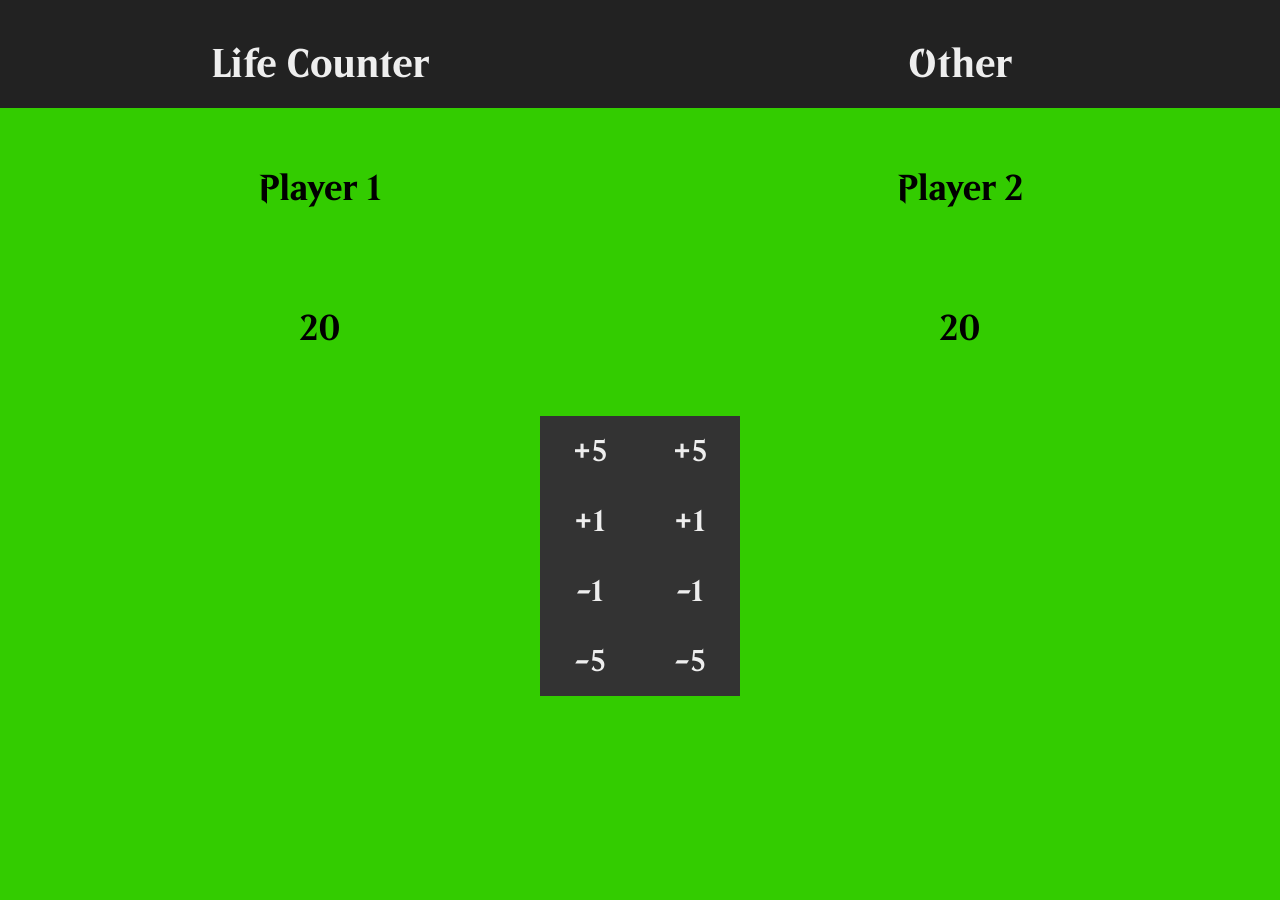
After one commit to TDSOJohn/MtgHelper, a PHP site: page /life_counter.html in a window 1280 px wide. The commit adds this page. Run offline with PHP 8.4, Linux system fonts and the light colour scheme.

Commit message:
updated layout and js

```diff
--- /dev/null
+++ b/css/life_counter.css
@@ -0,0 +1,62 @@
+@font-face {
+    font-family: 'mtgFont';
+    src: url('../fonts/beleren-bold_P1.01.ttf') format('truetype'),
+    url('../fonts/beleren-boldP101.woff') format('woff');
+}
+
+.clr {
+    clear: both;
+}
+
+body {
+    font-family: 'mtgFont';
+    padding: 0;
+    margin: 0;
+}
+
+.column {
+    width: 50%;
+    margin: 0;
+    box-sizing: border-box;
+    float: left;
+    text-align: center;
+    height: 100%;
+}
+
+.main_content {
+    margin: 0;
+    padding: 100px 0px 0px 0px;
+}
+
+.main_content h3 {
+    padding: 30px;
+    font-size: 36px;
+}
+
+.button {
+    width: 100px;
+    height: 70px;
+    background-color: #333;
+    color: #eee;
+    border-width: 0;
+    font-size: 30px;
+    font-family: inherit;
+}
+
+.button:hover {
+    background-color: #444;
+}
+
+#player_1 button {
+    float: right;
+}
+
+#player_2 button {
+    float: left;
+}
+
+@media(max-width: 800px) {
+    .button {
+        width: 80%;
+    }
+}
--- a/css/utilities.css
+++ b/css/nav_bar.css
@@ -1,14 +1,3 @@
-@font-face {
-    font-family: 'mtgFont';
-    src: url('../fonts/beleren-bold_P1.01.ttf') format('truetype'),
-    url('../fonts/beleren-boldP101.woff') format('woff');
-}
-
-body {
-    font-family: 'mtgFont';
-    padding: 0;
-    margin: 0;
-}
 
 .nav_bar {
     width: 100%;
@@ -43,16 +32,3 @@ a:visited {
 .current {
     color: #eee;
 }
-
-.column {
-    width: 50%;
-    margin: 0;
-    box-sizing: border-box;
-    float: left;
-    text-align: center;
-}
-
-.main_content {
-    margin: 0;
-    padding: 160px 0px 0px 0px;
-}
--- /dev/null
+++ b/javascript/life_counters.js
@@ -0,0 +1,50 @@
+let player_1_life   = 20;
+let player_2_life   = 20;
+
+let player_1_rgb_code   = 0;
+let player_2_rgb_code   = 0;
+
+let player_1_div        = document.getElementById('player_1');
+let player_2_div        = document.getElementById('player_2');
+let player_1_counter    = document.getElementById('p1_life');
+let player_2_counter    = document.getElementById('p2_life');
+
+let life_buttons     = document.querySelectorAll('.button');
+
+function update_rgb()
+{
+    player_1_rgb_code   = "rgb(" + (255 * ((25 - player_1_life) / 25)) + "," + (255 * (player_1_life / 25)) + ",0)";
+    player_2_rgb_code   = "rgb(" + (255 * ((25 - player_2_life) / 25)) + "," + (255 * (player_2_life / 25)) + ",0)";
+
+    player_1_div.style.backgroundColor = player_1_rgb_code;
+    player_2_div.style.backgroundColor = player_2_rgb_code;
+    player_1_counter.innerHTML = player_1_life;
+    player_2_counter.innerHTML = player_2_life;
+}
+
+function inc(player, inc_value)
+{
+    if(player === 1)
+    {
+        player_1_life += inc_value;
+        if(player_1_life < 0)
+            player_1_life = 0;
+    } else {
+        player_2_life += inc_value;
+        if(player_2_life < 0)
+            player_2_life = 0;
+    }
+
+    update_rgb();
+}
+
+update_rgb();
+
+life_buttons[0].addEventListener('click', function(){ inc(1, 5); });
+life_buttons[1].addEventListener('click', function(){ inc(1, 1); });
+life_buttons[2].addEventListener('click', function(){ inc(1, -1); });
+life_buttons[3].addEventListener('click', function(){ inc(1, -5); });
+life_buttons[4].addEventListener('click', function(){ inc(2, 5); });
+life_buttons[5].addEventListener('click', function(){ inc(2, 1); });
+life_buttons[6].addEventListener('click', function(){ inc(2, -1); });
+life_buttons[7].addEventListener('click', function(){ inc(2, -5); });
--- /dev/null
+++ b/life_counter.html
@@ -0,0 +1,48 @@
+<html>
+    <head>
+        <meta charset="utf-8">
+        <meta name="viewport" content="device-width, initial-scale=1.0">
+
+        <link rel="shortcut icon" href="favicon.ico"/>
+        <link rel="stylesheet" type="text/css" media="all" href="css/nav_bar.css"/>
+        <link rel="stylesheet" type="text/css" media="all" href="css/life_counter.css"/>
+    </head>
+    <body>
+        <header>
+            <div class="nav_bar">
+                <ul>
+                    <li class="current"><a href="life_counter.html">Life Counter</a></li>
+                    <li><a href="other.html">Other</a></li>
+                </ul>
+            </div>
+        </header>
+
+        <div class="main_content">
+            <div id="player_1" class="column">
+                <h3>Player 1</h3>
+                <h3 id="p1_life"></h3>
+                <button class="button">+5</button>
+                <div class="clr"></div>
+                <button class="button">+1</button>
+                <div class="clr"></div>
+                <button class="button">-1</button>
+                <div class="clr"></div>
+                <button class="button">-5</button>
+                <div class="clr"></div>
+            </div>
+            <div id="player_2" class="column">
+                <h3>Player 2</h3>
+                <h3 id="p2_life"></h3>
+                <button class="button">+5</button>
+                <div class="clr"></div>
+                <button class="button">+1</button>
+                <div class="clr"></div>
+                <button class="button">-1</button>
+                <div class="clr"></div>
+                <button class="button">-5</button>
+                <div class="clr"></div>
+            </div>
+        </div>
+        <script src="javascript/life_counters.js"></script>
+    </body>
+</html>
```
